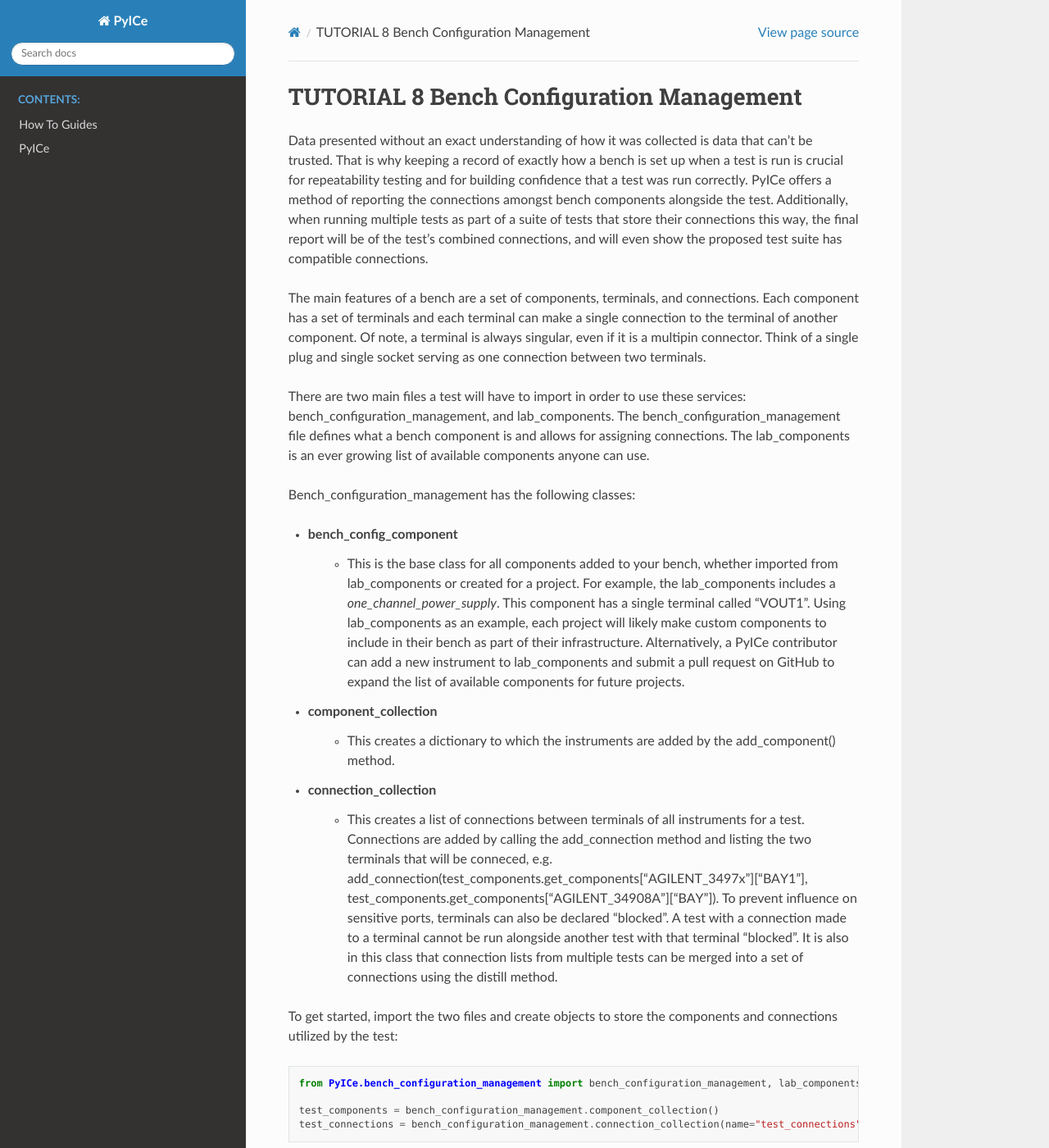
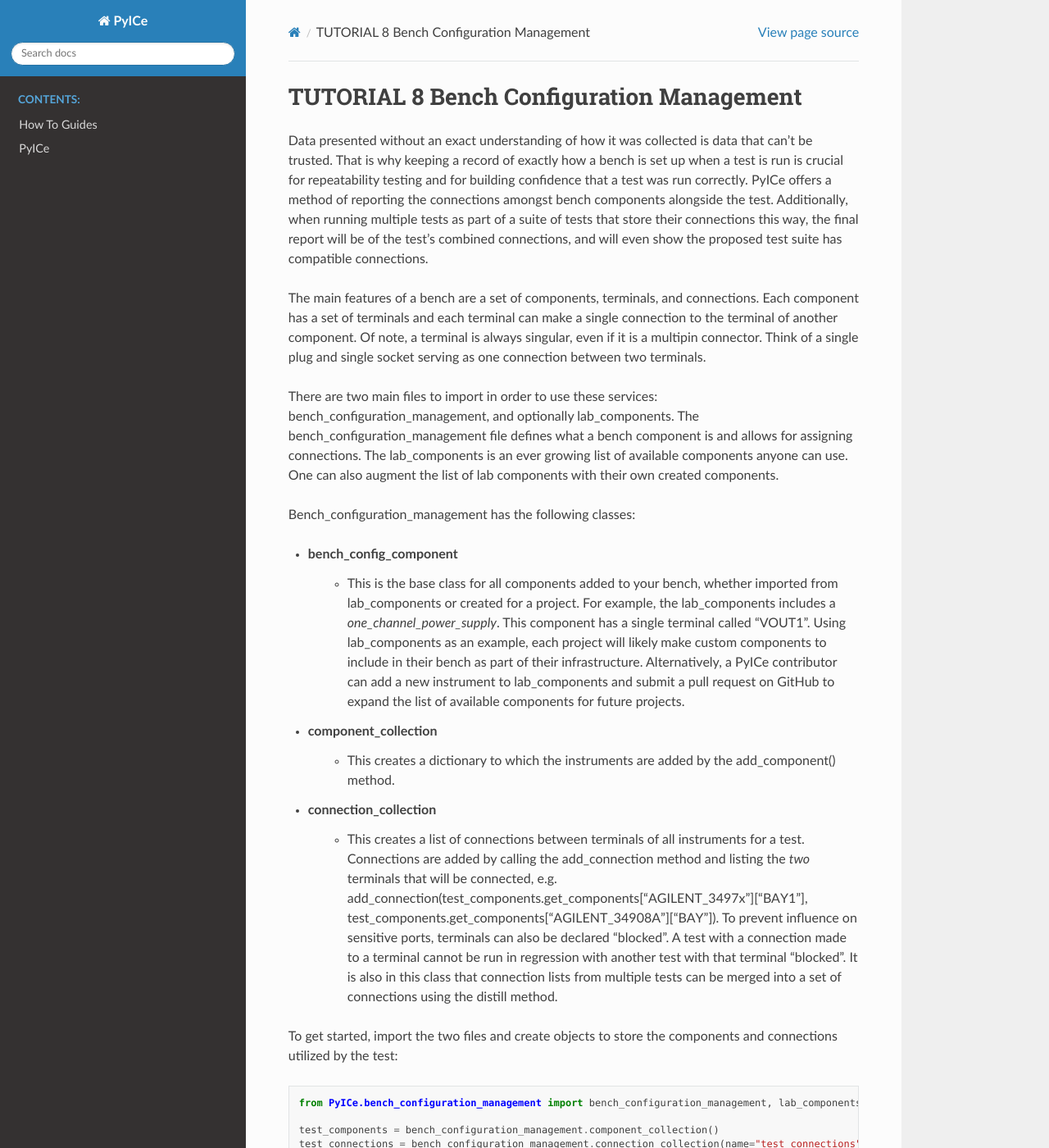
Before and after one commit to PyICe-ADI/PyICe, a Sphinx documentation site: the page built from docs/tutorials/tutorial_8_bench_config_management.rst, in a window 1280 px wide and 1400 px high. Shown: the whole window at 82% size. Built offline with Sphinx 7.4.7 and the Read the Docs theme 2.0.0, drawn with Linux system fonts in a browser that asks for light colours; some of the changed text lies outside the part shown.

Commit message:
Typos and clarifications.

```diff
--- a/docs/tutorials/tutorial_8_bench_config_management.rst
+++ b/docs/tutorials/tutorial_8_bench_config_management.rst
@@ -7,7 +7,7 @@ Data presented without an exact understanding of how it was collected is data th
 
 The main features of a bench are a set of components, terminals, and connections. Each component has a set of terminals and each terminal can make a single connection to the terminal of another component. Of note, a terminal is always singular, even if it is a multipin connector. Think of a single plug and single socket serving as one connection between two terminals.
 
-There are two main files a test will have to import in order to use these services: bench_configuration_management, and lab_components. The bench_configuration_management file defines what a bench component is and allows for assigning connections. The lab_components is an ever growing list of available components anyone can use.
+There are two main files to import in order to use these services: bench_configuration_management, and optionally lab_components. The bench_configuration_management file defines what a bench component is and allows for assigning connections. The lab_components is an ever growing list of available components anyone can use. One can also augment the list of lab components with their own created components.
 
 Bench_configuration_management has the following classes:
 
@@ -16,7 +16,7 @@ Bench_configuration_management has the following classes:
 * component_collection
     * This creates a dictionary to which the instruments are added by the add_component() method.
 * connection_collection
-    * This creates a list of connections between terminals of all instruments for a test. Connections are added by calling the add_connection method and listing the two terminals that will be conneced, e.g. add_connection(test_components.get_components["AGILENT_3497x"]["BAY1"], test_components.get_components["AGILENT_34908A"]["BAY"]). To prevent influence on sensitive ports, terminals can also be declared "blocked". A test with a connection made to a terminal cannot be run alongside another test with that terminal "blocked". It is also in this class that connection lists from multiple tests can be merged into a set of connections using the distill method.
+    * This creates a list of connections between terminals of all instruments for a test. Connections are added by calling the add_connection method and listing the *two* terminals that will be connected, e.g. add_connection(test_components.get_components["AGILENT_3497x"]["BAY1"], test_components.get_components["AGILENT_34908A"]["BAY"]). To prevent influence on sensitive ports, terminals can also be declared "blocked". A test with a connection made to a terminal cannot be run in regression with another test with that terminal "blocked". It is also in this class that connection lists from multiple tests can be merged into a set of connections using the distill method.
 
 To get started, import the two files and create objects to store the components and connections utilized by the test:
 
@@ -57,7 +57,7 @@ Add the components to the component_collection object, and the proposed connecti
     test_components.add_component(lab_components.Agilent_34908A("AGILENT_34908A"))
     test_connections.add_connection(test_components.get_components()["AGILENT_3497x"]["BAY1"], test_components.get_components()["AGILENT_34908A"]["BAY"])
 
-This is just our first connection. There will likely be dozens of declared connections for a given test. Once all components and their connections are declared, the connections can be stored in a PyICe logger for storage in a SQLite database. For details on how to make a logger, see tutorial_2_logging.
+This is just our first connection. There will likely be dozens of declared connections for a given test. Once all components and their connections are declared, the connections can be stored in a PyICe logger for storage in a SQLite database. For details on how to make a logger, see tutorial_2_logging. To reduce redundant information in the database, it is recommended to add the connections to a metadata table. For more info on that, see tutorial_9_metadata_logging.
 
 
 .. code-block:: python
@@ -101,8 +101,7 @@ To do this, graphviz will have to be installed, as well as a collection of image
 			"AGILENT_34901A_3"                  : {"position" : {"xpos":-100, "ypos":425}    , "image" : f"{path}Agilent34901A.PNG", "use_label" : False},
 			}
 
-Each component's position will have to be carefully arranged to not interfere with each other and to allow for space for the automated wiring to be computed by graphviz.
-with the images saved in the "visualizer_images" folder mentioned in the code.
+Each component's position will have to be carefully arranged to not interfere with each other and to allow for space for the automated wiring to be computed by graphviz with the images saved in the "visualizer_images" folder mentioned in the code.
 
 Then, all that has to be done is to make an instance of the visualizer with the connections of the bench and generate the image:
 
```
Also changed, not shown: other parts of docs/tutorials/tutorial_8_bench_config_management.rst (+1 -1 lines).
